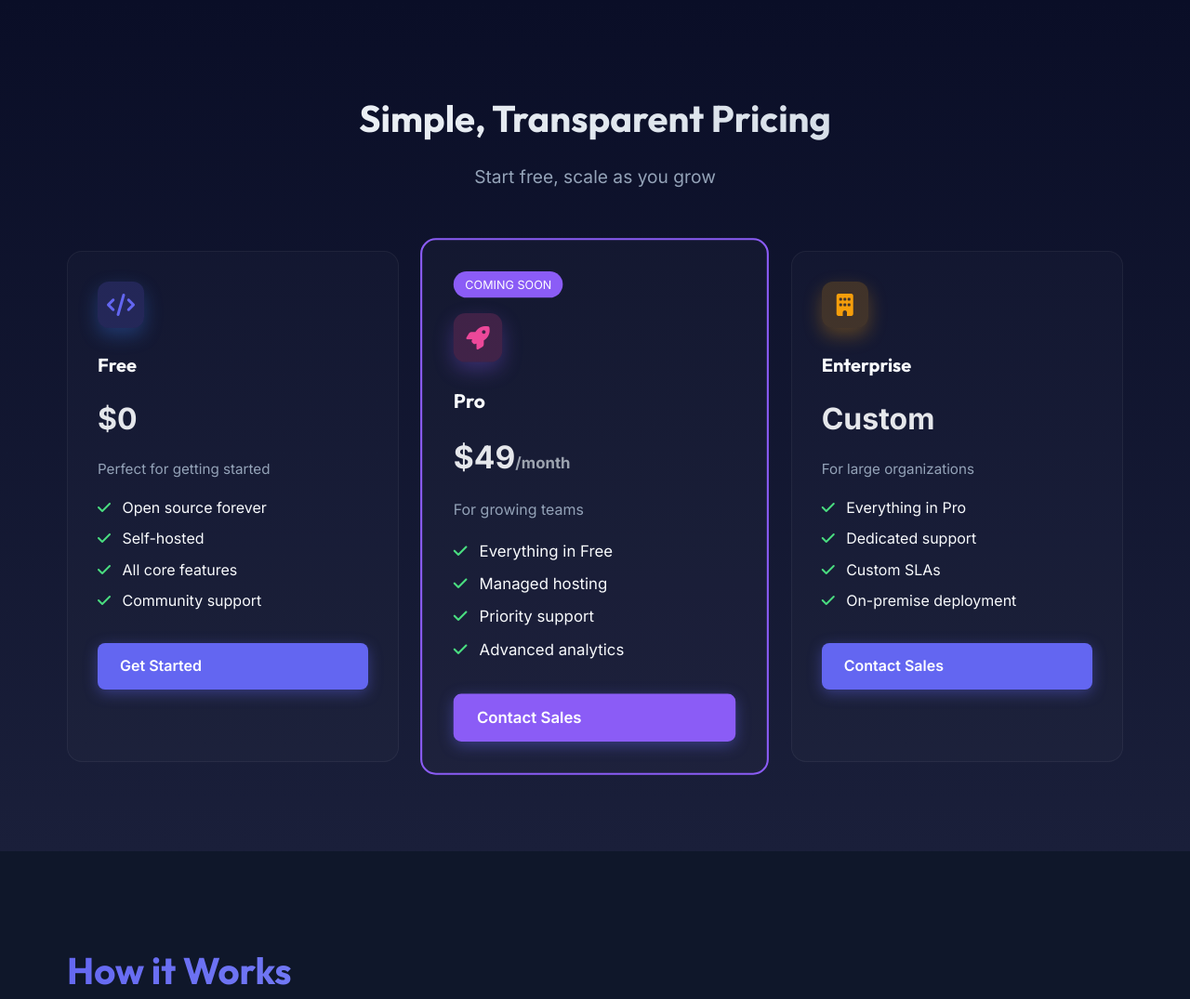
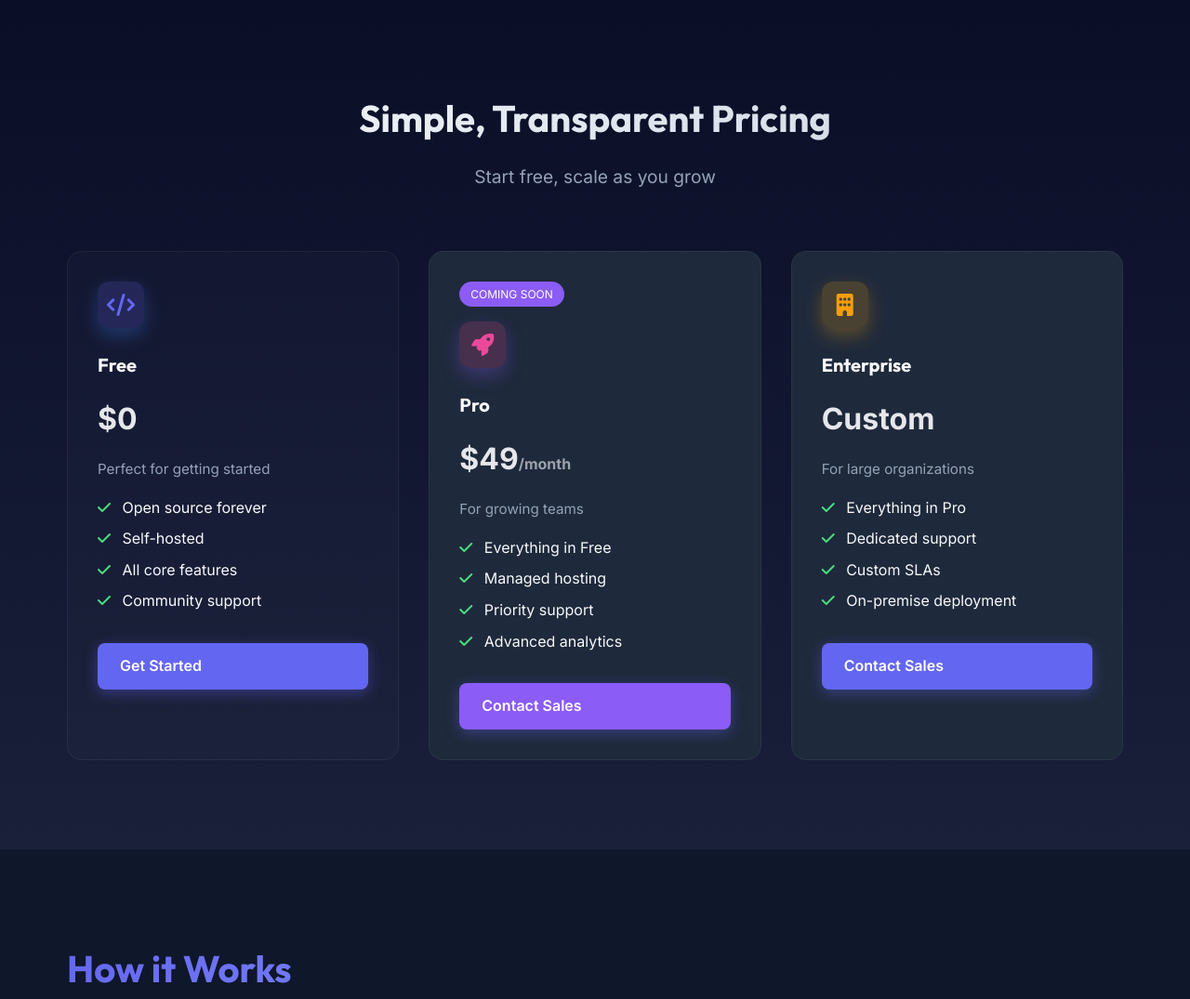
Before and after one commit to RAGlint-Dev/raglint, a FastAPI app: page / in a window 1280 px wide. Shown: the part 1491-2566 px from the top of the page at 93% size. Run offline with FastAPI, Linux system fonts and the light colour scheme; parts of the project's set-up code (start-up, migrations or seed data) failed here and were passed over.

Commit message:
Fix pricing card rendering artifacts by removing scale transform and enforcing opaque backgrounds

```diff
--- a/raglint/dashboard/templates/landing.html
+++ b/raglint/dashboard/templates/landing.html
@@ -161,7 +161,7 @@
                     <a href="/dashboard" class="btn btn-primary" style="margin-top: 1.5rem; width: 100%;">Get
                         Started</a>
                 </div>
-                <div class="feature-card" style="border: 2px solid #8b5cf6; transform: scale(1.05);">
+                <div class="feature-card" style="background: #1e293b; position: relative; z-index: 1;">
                     <div
                         style="background: #8b5cf6; color: white; padding: 0.25rem 0.75rem; border-radius: 9999px; display: inline-block; font-size: 0.75rem; margin-bottom: 1rem; text-shadow: none;">
                         COMING SOON</div>
@@ -185,7 +185,7 @@
                     <a href="https://github.com/RAGlint-Dev/raglint/issues/new" class="btn btn-primary"
                         style="margin-top: 1.5rem; width: 100%; background: #8b5cf6;">Contact Sales</a>
                 </div>
-                <div class="feature-card">
+                <div class="feature-card" style="background: #1e293b; position: relative; z-index: 1;">
                     <div class="icon-box bg-orange">
                         <i class="fa-solid fa-building"></i>
                     </div>
```
